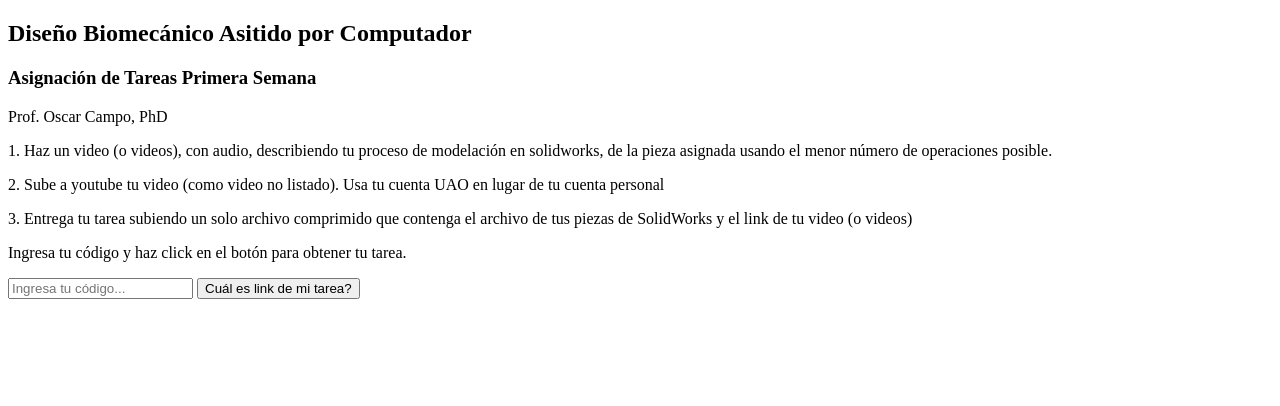
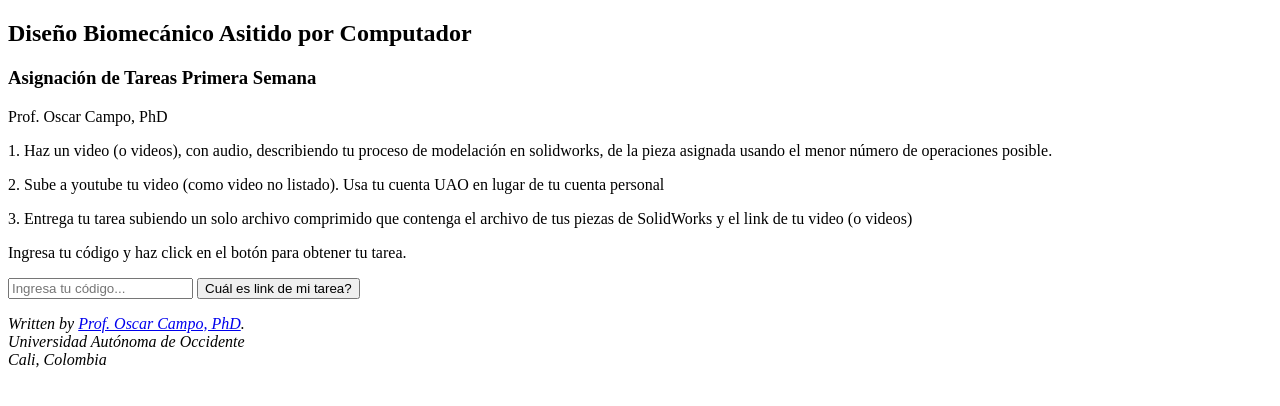
Before and after one commit to oscampo/cabd, a plain HTML site: page index.html in a window 1280 px wide. Drawn offline with Linux system fonts and the light colour scheme.

Commit message:
Update index.html

```diff
--- a/index.html
+++ b/index.html
@@ -134,5 +134,11 @@ document.getElementById("tarea1").innerHTML = result;
 }
 </script>
 
+<address>
+Written by <a href="mailto:oicampo@uao.edu.co">Prof. Oscar Campo, PhD</a>.<br>
+Universidad Autónoma de Occidente<br>
+Cali, Colombia<br>
+</address>
+
 </body>
 </html>
```
